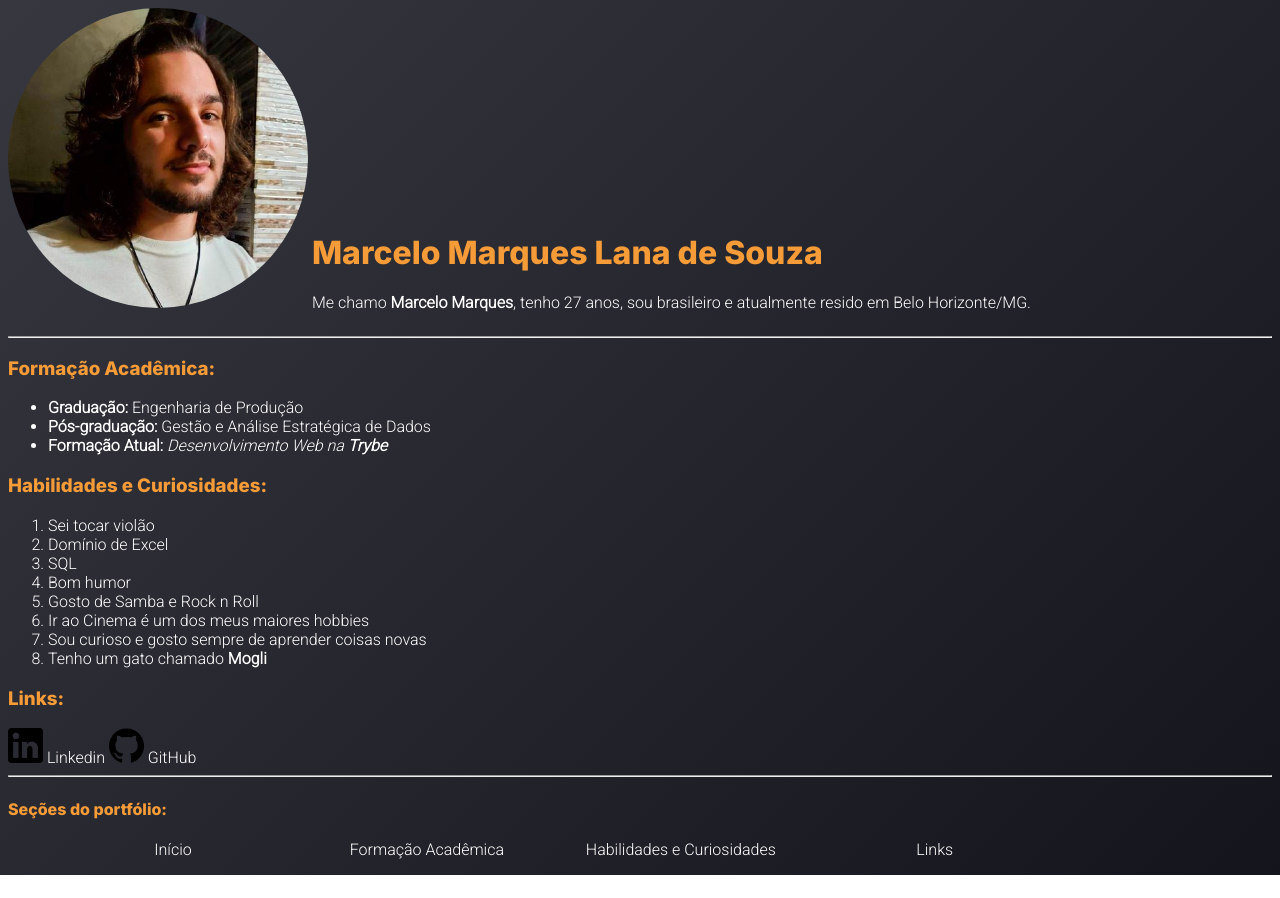
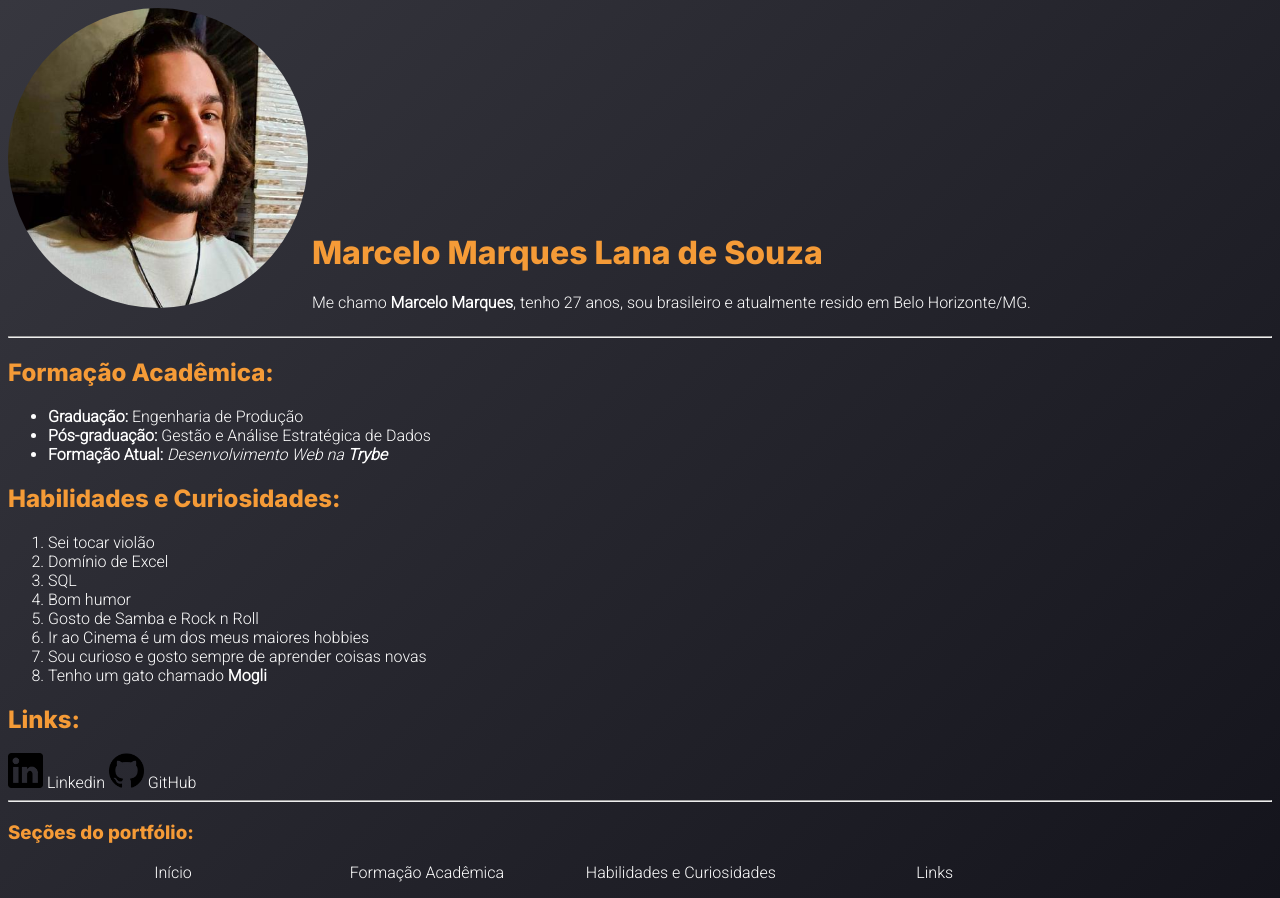
Before and after one commit to marcelo-mls/marcelo-mls.github.io, a plain HTML site: page index.html in a window 1280 px wide. Before the commit the page ends 875 px from the top, so only its background shows below. Drawn offline with Linux system fonts and the light colour scheme.

Commit message:
Melhora Semantica do HTML

```diff
--- a/index.html
+++ b/index.html
@@ -27,7 +27,7 @@
     <main>
         <!-- Seação 1-->
         <section>
-            <h3 id="formacao"> Formação Acadêmica:</h3>
+            <h2 id="formacao"> Formação Acadêmica:</h3>
             <ul>
                 <li><strong> Graduação: </strong> Engenharia de Produção </li>
                 <li><strong> Pós-graduação: </strong> Gestão e Análise Estratégica de Dados </li>
@@ -37,7 +37,7 @@
 
         <!-- Seação 2-->
         <section>
-            <h3 id="habilidades"> Habilidades e Curiosidades:</h3>
+            <h2 id="habilidades"> Habilidades e Curiosidades:</h3>
             <ol>
                 <li>Sei tocar violão</li>
                 <li>Domínio de Excel</li>
@@ -53,7 +53,7 @@
         <!-- Seação 3-->
 
         <section>
-            <h3 id="links"> Links:</h3>
+            <h2 id="links"> Links:</h3>
             <a href="https://www.linkedin.com/in/marcelo-mls/" target="_blank"> <img src="./linkdin-logo.png" alt="logo do linkedin" width="35"> Linkedin </a>
 
             <a href="https://github.com/marcelo-mls" target="_blank"> <img src="./github-logo.png" alt="logo do github" width="35"> GitHub </a>
@@ -66,11 +66,11 @@
 
     <!-- Seação 4-->
 
-        <h4>Seções do portfólio:</h4>
+        <h3>Seções do portfólio:</h4>
         <ul class="nav-links">
            <li ><a href="#foto-marcelo"> Início </a></li>
            <li ><a href="#formacao"> Formação Acadêmica </a></li>
-           <li ><a href="#Habilidades"> Habilidades e Curiosidades </a></li>
+           <li ><a href="#habilidades"> Habilidades e Curiosidades </a></li>
            <li ><a href="#links"> Links </a></li>
         </ul>
 
--- a/style.css
+++ b/style.css
@@ -8,7 +8,7 @@ body {
     color: white;
 }
 
-h1, h3, h4 {
+h1, h2, h3 {
     font-family: 'Inter', sans-serif;
     color: #F59B37
 }
```
